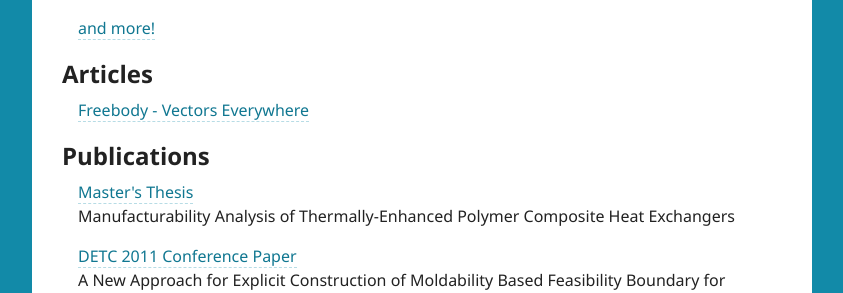
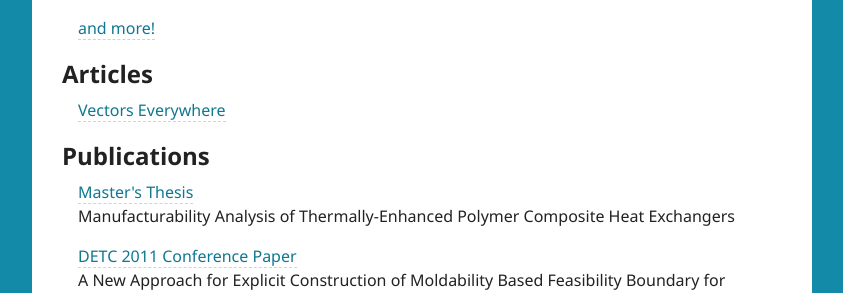
Before and after one commit to timhall/timhall.github.io, a Jekyll site: the page built from index.html, in a window 1280 px wide. Shown: the part 670-963 px from the top of the page, without its empty margins (218-1061 px from the left). Built offline with Jekyll 4.4.1, drawn with Linux system fonts in a browser that asks for light colours.

Commit message:
Convert articles to collection

```diff
--- a/_config.yml
+++ b/_config.yml
@@ -1,5 +1,5 @@
 name: Tim Hall
-tagline: "Creative code and engineering"
+tagline: Creative code and engineering
 url: http://timhall.github.io
 repository: timhall/timhall.github.io
 
@@ -7,12 +7,18 @@ defaults:
 - scope:
     path: ""
   values:
-    layout: "default"
+    layout: default
 - scope:
-    path: "articles"
-    type: "pages"
+    path: ""
+    type: articles
   values:
-    layout: "article"
+    layout: article
+
+permalink: pretty
+
+collections:
+  articles:
+    output: true
 
 exclude:
 - Gemfile
--- a/index.html
+++ b/index.html
@@ -26,7 +26,13 @@ title: Tim Hall
 
 <h2>Articles</h2>
 <ul class="link-list">
-  <li><a href="{{ site.baseurl }}/articles/freebody/vectors.html">Freebody - Vectors Everywhere</a></li>
+  {% for article in site.articles %}
+    {% unless article.draft %}
+      <li>
+        <a href="{{ article.url }}">{{ article.title }}</a>
+      </li>
+    {% endunless %}
+  {% endfor %}
 </ul>
 
 <h2>Publications</h2>
```
Also changed, not shown: _articles/vba-web/feature-flags.md (added, +18 -0 lines), articles/vba-web/feature-flags.md (deleted, +0 -17 lines), _articles/freebody/vectors.md (renamed from articles/freebody/vectors.md), 1 other file.
